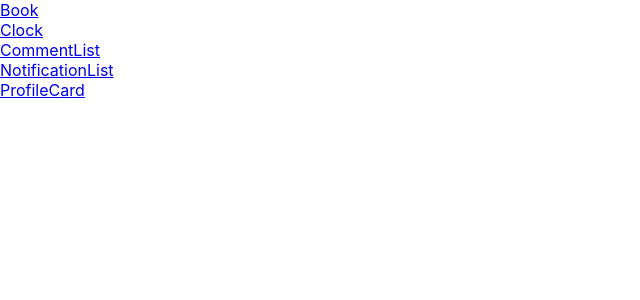
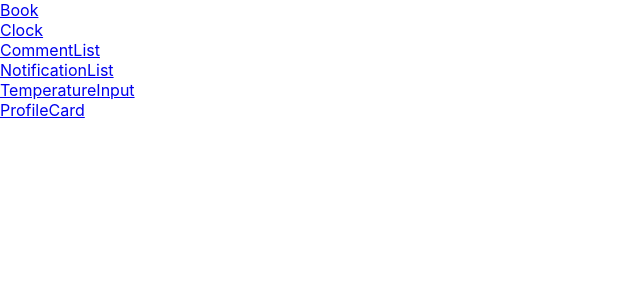
Before and after one commit to Brem0827/23-React1, a React (Create React App) app: page / in a window 1280 px wide. Shown: the top 300 px of the page, without its empty margins (0-640 px from the left). Built offline with nearby package versions, Linux system fonts and the light colour scheme.

Commit message:
Update Week 11
2023/05/11

```diff
--- a/src/App.js
+++ b/src/App.js
@@ -5,7 +5,8 @@ import Book from './chapter03/book';
 import Clock from "./chapter04/clock";
 import CommentList from "./chapter05/js/CommentList";
 import NotificationList from "./chapter06/js/NotificationList";
-import ProfileCard from "./chapter12/js/ProfileCard";
+import ProfileCard from "./chapter13/js/ProfileCard";
+import TemperatureInput from "./chapter12/js/Temperatureinput";
 
 function App() {
   return (
@@ -15,6 +16,7 @@ function App() {
         <Link to = "./clock">Clock</Link><br />
         <Link to = "./commentlist">CommentList</Link><br />
         <Link to = "./NotificationList">NotificationList</Link><br />
+        <Link to = "./TemperatureInput">TemperatureInput</Link><br />
         <Link to = "./ProfileCard">ProfileCard</Link><br />
       </header>
         <Routes>
@@ -22,6 +24,7 @@ function App() {
             <Route exact path="./clock" component={Clock}></Route>
             <Route exact path="./commentlist" component={CommentList}></Route>
             <Route exact path="./NotificationList" component={NotificationList}></Route>
+            <Route exact path="./TemperatureInput" component={TemperatureInput}></Route>
             <Route exact path="./ProfileCard" component={ProfileCard}></Route>
         </Routes>
     </div>
--- a/src/chapter12/js/Temperatureinput.jsx
+++ b/src/chapter12/js/Temperatureinput.jsx
@@ -6,9 +6,12 @@ const scaleNames = {
   function TemperatureInput(props){
     const handleChange = (event) => {
         props.onTemperatureChange(event.target.value);
+        // 온도 값이 변경시에는 onTemperatureChange()
+        // 함수를 호출하여 상위 컴포넌트로 변경된 값을 전달
     }
 
     return(
+      // TemperaturInput 컴포넌트는 props로 scale과 temperature를 받아서 표시
         <fieldset>
             <legend>온도를 입력하세요 (단위 : {scaleNames[props.scale]}) </ legend>
             <input value={props.temperature} onChange={handleChange} />
--- a/src/index.js
+++ b/src/index.js
@@ -7,7 +7,8 @@ import Clock from './chapter04/clock';
 import reportWebVitals from './reportWebVitals';
 import CommentList from './chapter05/js/CommentList';
 import NotificationList from './chapter06/js/NotificationList';
-import ProfileCard from './chapter12/js/ProfileCard';
+import ProfileCard from './chapter13/js/ProfileCard';
+import TemperatureInput from './chapter12/js/Temperatureinput';
 
 
 const rootElement = document.getElementById('root');
@@ -21,6 +22,7 @@ root.render(
         <Route path="CommentList" element={<CommentList />} />
         <Route path="NotificationList" element={<NotificationList />} />
         <Route path="ProfileCard" element={<ProfileCard />} />
+        <Route path="TemperatureInput" element={<TemperatureInput />} />
       </Routes>
     </BrowserRouter>
   </React.StrictMode>,
```
